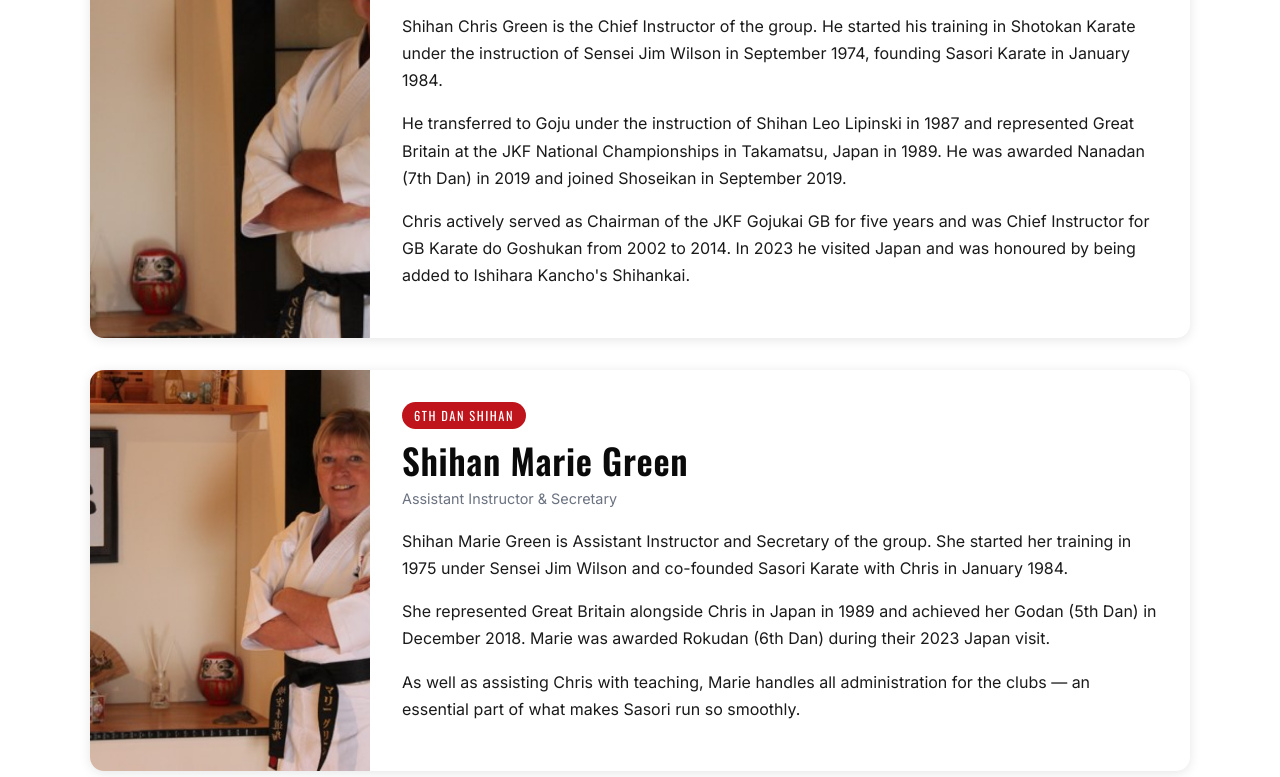
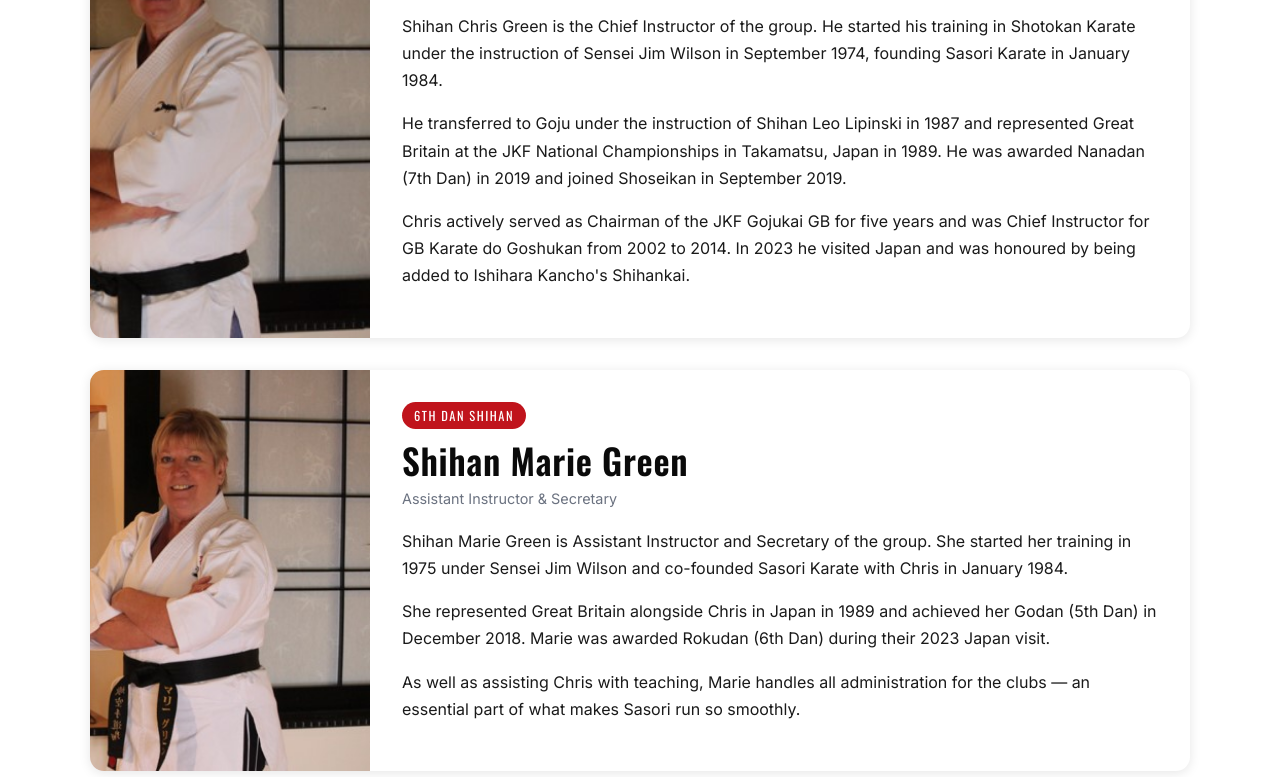
Before and after one commit to tarne75/karatekidshemel-alt, a plain HTML site: page instructors.html in a window 1280 px wide. Shown: the part 509-1286 px from the top of the page. Drawn offline with nearby package versions, Linux system fonts and the light colour scheme.

Commit message:
Fix instructor photo cropping: object-position right top
All three instructor photos have the same composition — the subject
is in the right half of a landscape frame. Changing object-position
from 'top' (which showed the shelf decorations on the left) to
'right top' correctly frames each person.

Co-Authored-By: Claude Sonnet 4.6 <noreply@anthropic.com>

```diff
--- a/assets/css/style.css
+++ b/assets/css/style.css
@@ -624,7 +624,7 @@ ul, ol { padding-left: 1.4rem; }
   width: 100%;
   height: 100%;
   object-fit: cover;
-  object-position: top;
+  object-position: right top; /* photos have instructor on right side of frame */
   min-height: 300px;
 }
 .instructor-card .instructor-body { padding: 2rem; }
```
